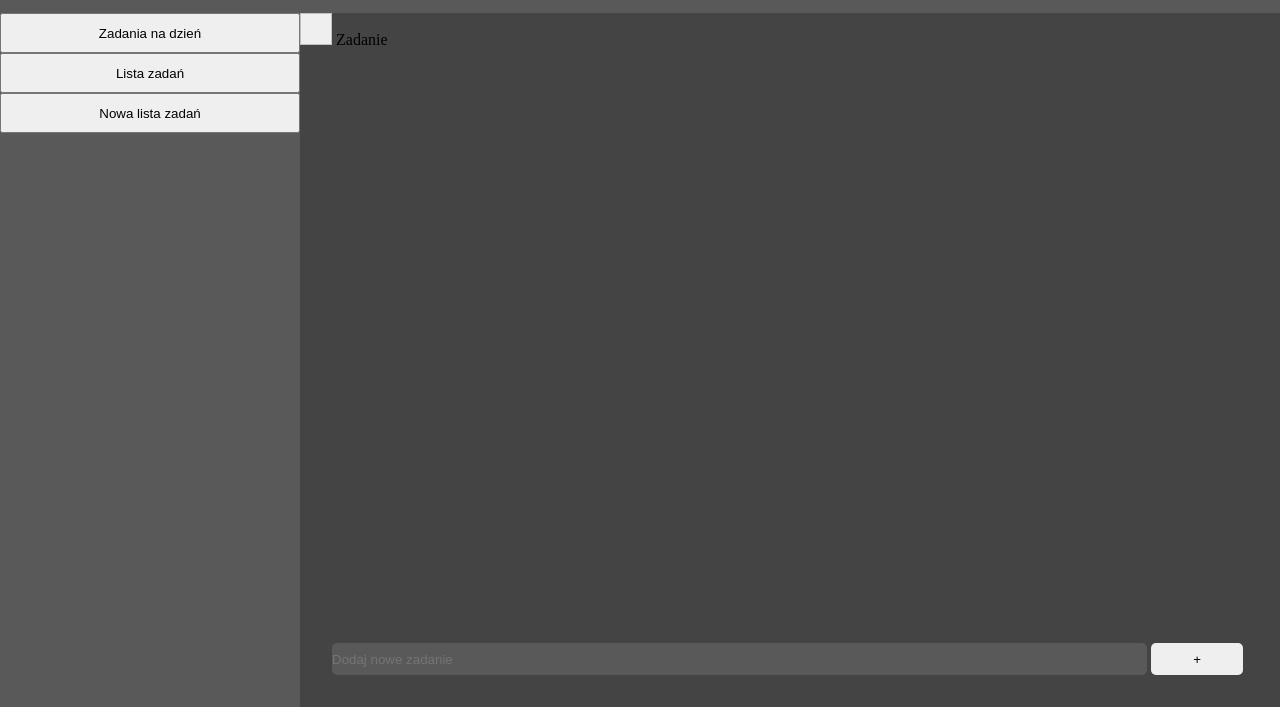
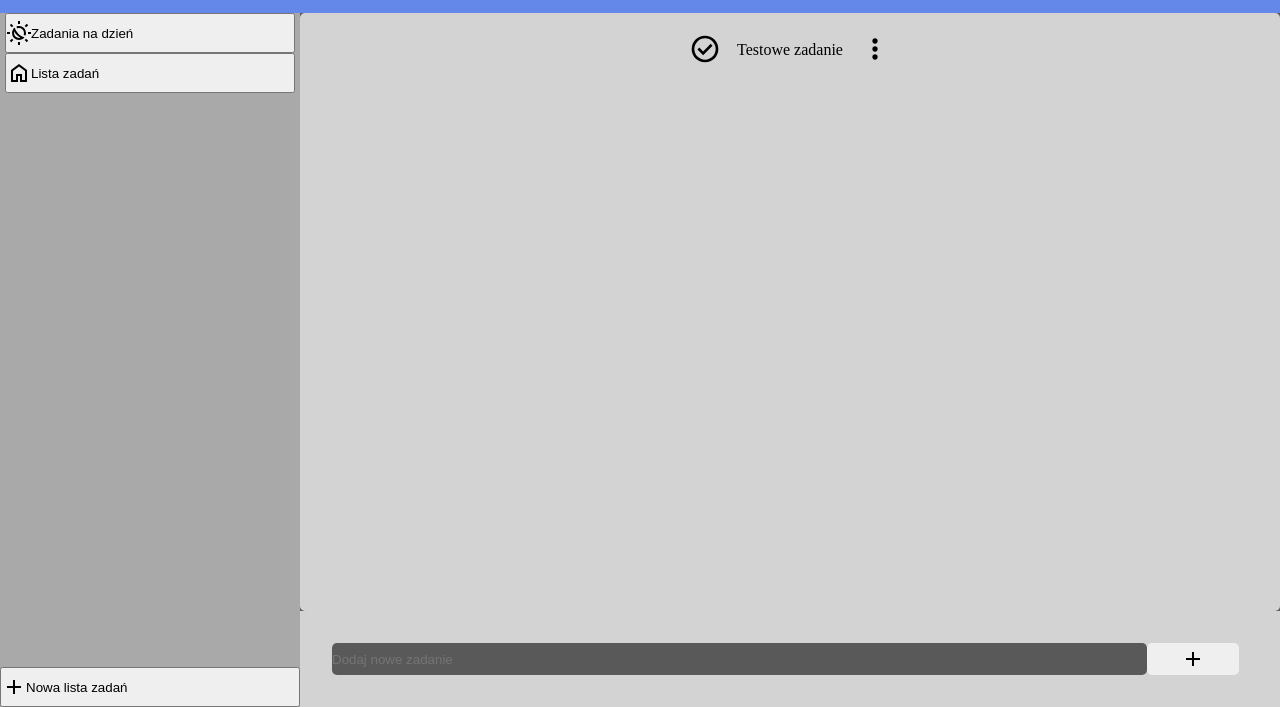
Before and after one commit to Ocelot78/To-do-list-app, a plain HTML site: page Window Version/main/index.html in a window 1280 px wide. Shown: the part 93-800 px from the top of the page. Drawn offline with Linux system fonts and the light colour scheme.

Commit message:
upgrades in ui

```diff
--- a/Window Version/main/app.css
+++ b/Window Version/main/app.css
@@ -1,6 +1,6 @@
 *{
-margin: 0;
-padding: 0;
+    margin: 0;
+    padding: 0;
 }
 body {
     min-height: 100vh;
@@ -11,12 +11,14 @@ body {
     "navbar navbar"
     "sidebar main "
     "sidebar footer";
+    background-color: #595959;
 }
+/*Nav*/
 nav {
     top: 0;
     position: sticky;
     grid-area: navbar;
-    background-color: #595959;
+    background-color: #6488EA;
     padding: 1em;
 }
 nav > h2 {
@@ -32,34 +34,56 @@ nav > button > img {
     width: calc(inherit + 1px);
     height: calc(inherit + 1px);
 }
+/*menu*/
 aside{
     position: sticky;
     grid-area: sidebar;
-    background-color: #595959;
+    background-color: darkgray;
 }
-aside >button {
-    width: 300px;
+aside > button {
+    width: 290px;
+    margin-left: 5px;
+    margin-right: 5px;
     height: 5vh;
+    display: flex;
+    align-items: center;
 }
 #new {
-
+    width: 300px;
+    margin-left: 0;
+    margin-right: 0;
 }
+/*main*/
 main {
     grid-area: main;
-    background-color: #454444;
+    background-color: lightgray;
+    border: 2px #595959;
+    border-radius: 5px;
+}
+main > div {
+    display: flex;
+    justify-self: center;
+    align-items: center;
+    border: 5px lightgray;
+    margin: 5px;
 }
 main > div > button {
     border: 0;
-    width: 32px;
-    height: 32px;
+    width: 64px;
+    height: 64px;
+    background-color: transparent;
 }
 main > div > button > img {
     width: 32px;
     height: 32px;
+
 }
+
+/*footer*/
 footer {
     grid-area: footer;
-    background-color: #454444;
+    display: flex;
+    background-color: lightgrey;
     padding: 2em;
 }
 footer > input{
@@ -71,9 +95,11 @@ footer > input{
     border-radius: 5px;
 }
 footer > button {
-    box-sizing: border-box;
+    display: inline-flex;
+    align-items: center;
+    justify-content: center;
     width: 10%;
-    height: 4vh;
+    height: 4vh ;
     border: 0;
     border-radius: 5px;
 }
--- a/Window Version/main/index.html
+++ b/Window Version/main/index.html
@@ -8,31 +8,32 @@
     <link rel="stylesheet" href="app.css">
     <meta name="viewport" content="width=device-width, initial-scale=1.0" />
     <title>To do list App</title>
-    <script src="ui.js"></script>
+    <script src="main.js"></script>
   </head>
   <body>
-    <script src="ui.js"></script>
+    <script src="userinterface.js"></script>
     <nav id="navi">
       <h1>To do list App</h1>
       <h2>Lista zadań</h2>
       <button><img></button>
     </nav>
-    <aside>
-      <button>Zadania na dzień</button>
-      <button>Lista zadań</button>
-      <button id="new">Nowa lista zadań</button>
+    <aside id="menu">
+      <button><img src="assets/routine.svg">Zadania na dzień</button>
+      <button id="main_list"><img src="assets/home.svg">Lista zadań</button>
+      <button id="new"><img src="assets/plus.svg">Nowa lista zadań</button>
     </aside>
     <main>
       <div class="task">
         <button>
-          <img>
+          <img src="assets/check2.svg">
         </button>
-        Zadanie
+        Testowe zadanie
+        <button><img src="assets/dotsV.svg"></button>
       </div>
     </main>
     <footer>
       <input type="text" class="pole" placeholder="Dodaj nowe zadanie">
-      <button class="dodaj">+</button>
+      <button id="dodaj"><img src="assets/plus.svg"></button>
     </footer>
   </div>
   </body>
--- /dev/null
+++ b/Window Version/main/userinterface.js
@@ -0,0 +1,15 @@
+document.addEventListener("DOMContentLoaded", function () {
+    let nav = document.getElementById("navi");
+    let buttonNew = document.getElementById("new");
+    let windowHeight = window.innerHeight
+    let navHeight = nav.offsetHeight
+    let buttonHeight = buttonNew.offsetHeight
+    let menu = document.getElementById("menu")
+    let buttonAmount = menu.getElementsByTagName("button");
+    let sum = windowHeight - navHeight - buttonAmount.length*buttonHeight
+    buttonNew.style.marginTop = sum + "px"
+    window.addEventListener("resize", function () {
+        windowHeight = window.innerHeight
+        buttonNew.style.marginTop = sum + "px"
+    })
+});
```
Also changed, not shown: Window Version/main/assets/alarm.svg (renamed from Window Version/assets/alarm.svg), Window Version/main/assets/cancel.svg (added), Window Version/main/assets/check2.svg (added), Window Version/main/assets/close.svg (renamed from Window Version/assets/close.svg), Window Version/main/assets/delete.svg (renamed from Window Version/assets/delete.svg), Window Version/main/assets/delete_2.svg (renamed from Window Version/assets/delete_2.svg), Window Version/main/assets/dotsH.svg (renamed from Window Version/assets/kropkiH.svg), Window Version/main/assets/dotsV.svg (renamed from Window Version/assets/kropkiV.svg), Window Version/main/assets/home.svg (added), Window Version/main/assets/plus.svg (renamed from Window Version/assets/plus.svg), Window Version/main/assets/routine.svg (renamed from Window Version/assets/routine.svg), Window Version/main/assets/tune.svg (renamed from Window Version/assets/tune.svg), Window Version/main/ui.js (deleted).
